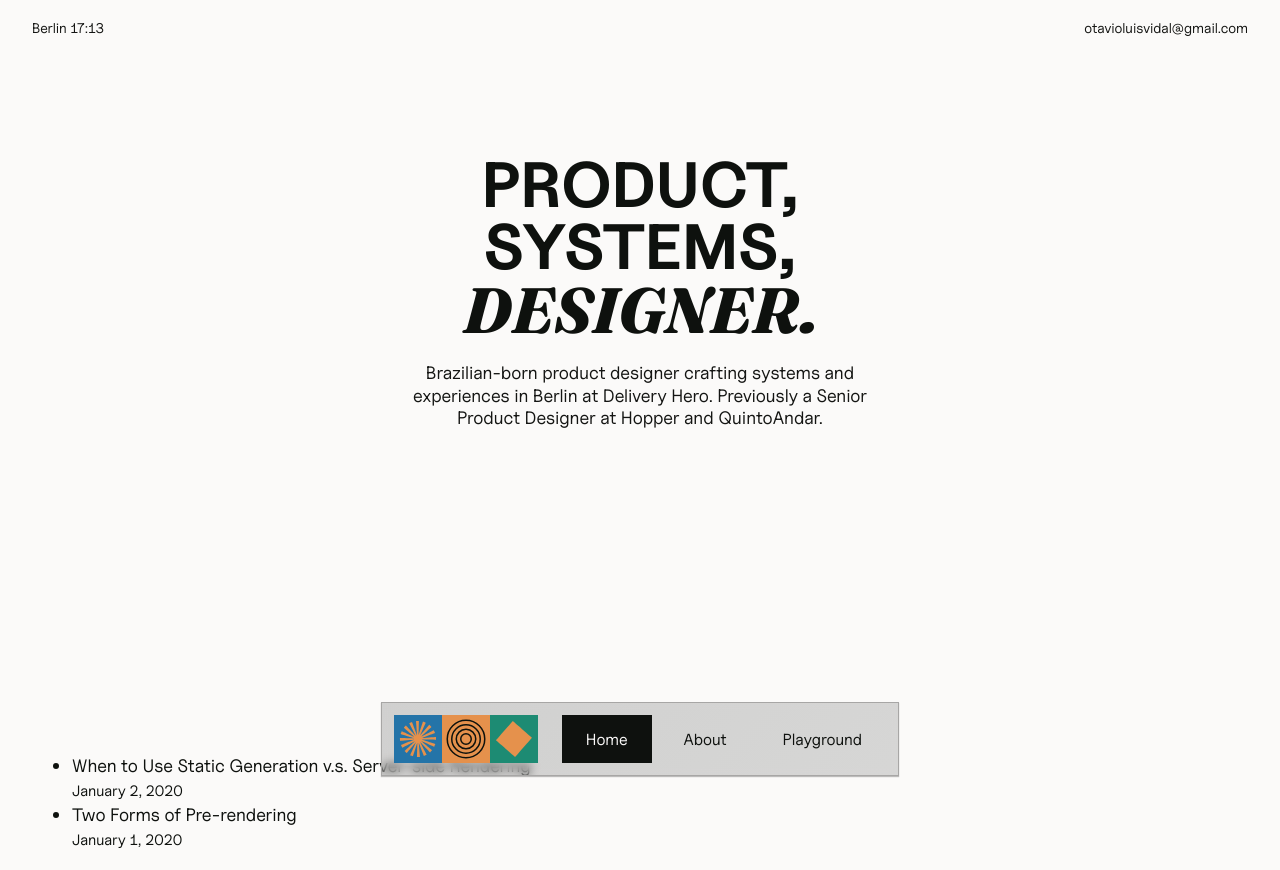
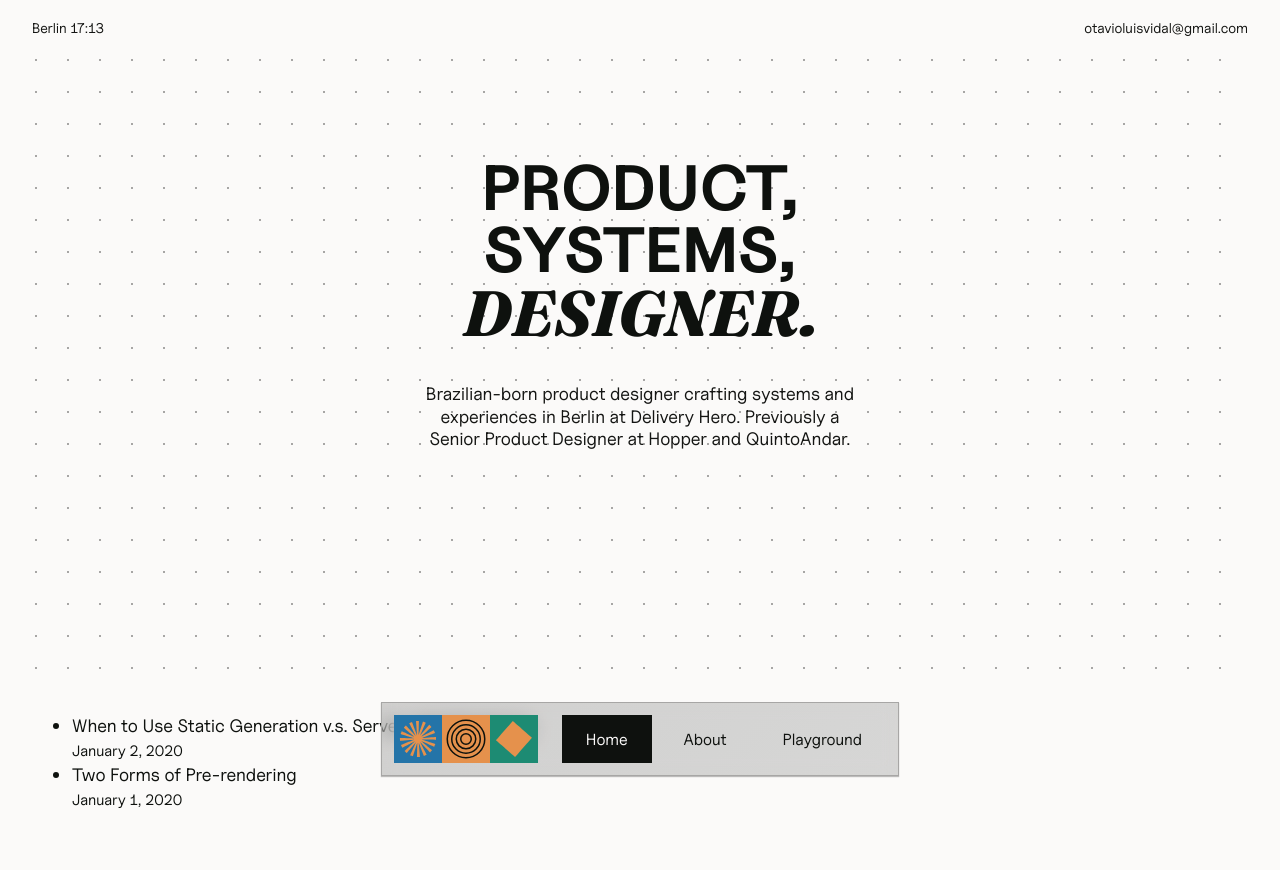
Before and after one commit to okotavio/personal-website-prod, a Next.js app: page / in a window 1280 px wide. After the commit the page ends 830 px from the top, so only its background shows below. Built offline with nearby package versions, Linux system fonts and the light colour scheme.

Commit message:
added polka grid

```diff
--- a/pages/index.js
+++ b/pages/index.js
@@ -19,6 +19,7 @@ export default function Home({ allPostsData }) {
     <Layout>
       <main className={styles.main} id="main">
         <Container>
+          <div className="polka">
             <div className="hero">
               <div className="title">
                 <h1 className="motion-entrance">Product,</h1>
@@ -32,6 +33,7 @@ export default function Home({ allPostsData }) {
                 in Berlin at Delivery Hero. Previously a Senior Product Designer
                 at Hopper and QuintoAndar.
               </p>
+            </div>
           </div>
           <ul>
             {allPostsData.map(({ id, date, title }) => (
--- a/styles/globals.scss
+++ b/styles/globals.scss
@@ -60,7 +60,7 @@ header {
   align-items: center;
   gap: var(--spacing-3);
   -webkit-backdrop-filter: blur(20px);
-  backdrop-filter: blur(5px);
+  backdrop-filter: blur(10px);
   background: var(--color-background-translucid);
   background-size: 400% 400%;
   box-shadow: rgb(0 0 0 / 25%) 0px 1px 1px 0px;
@@ -203,13 +203,24 @@ header:hover {
   height: 48px;
 }
 
+.polka {
+  background-image: radial-gradient(
+    var(--color-background-border),
+    1px,
+    transparent 0
+  );
+  background-size: 32px 32px;
+  background-position: -12px -12px;
+  height: 80vh;
+}
+
 .hero {
-  max-width: 500px;
-  min-height: 70vh;
-  position: relative;
-  margin-top: 120px;
-  margin-left: auto;
-  margin-right: auto;
+  display: flex;
+  flex-direction: column;
+  justify-content: center;
+  max-width: 600px;
+  margin: 0 auto;
+  padding: 80px;
 
   h1 {
     font-family: var(--typography-font-family);
```
Also changed, not shown: pages/work/[id].js (+11 -10 lines). Lines whose indentation alone changed are shown as unchanged.
